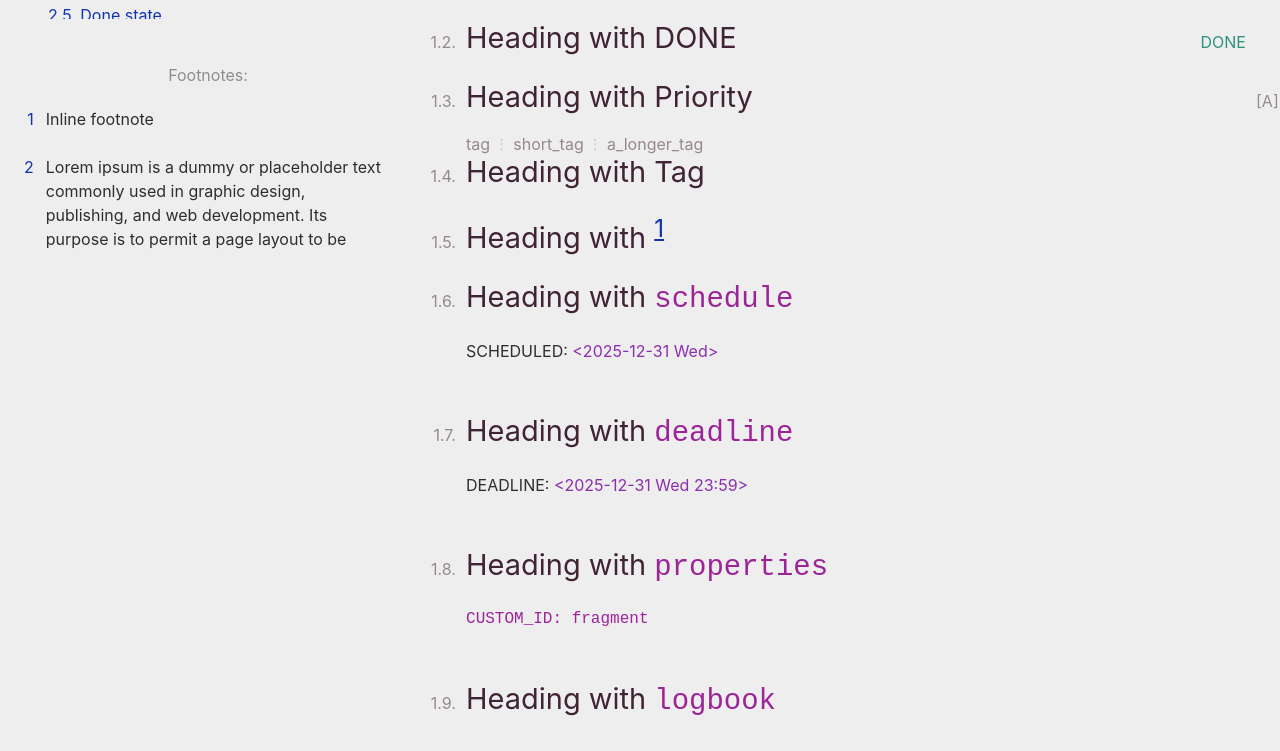
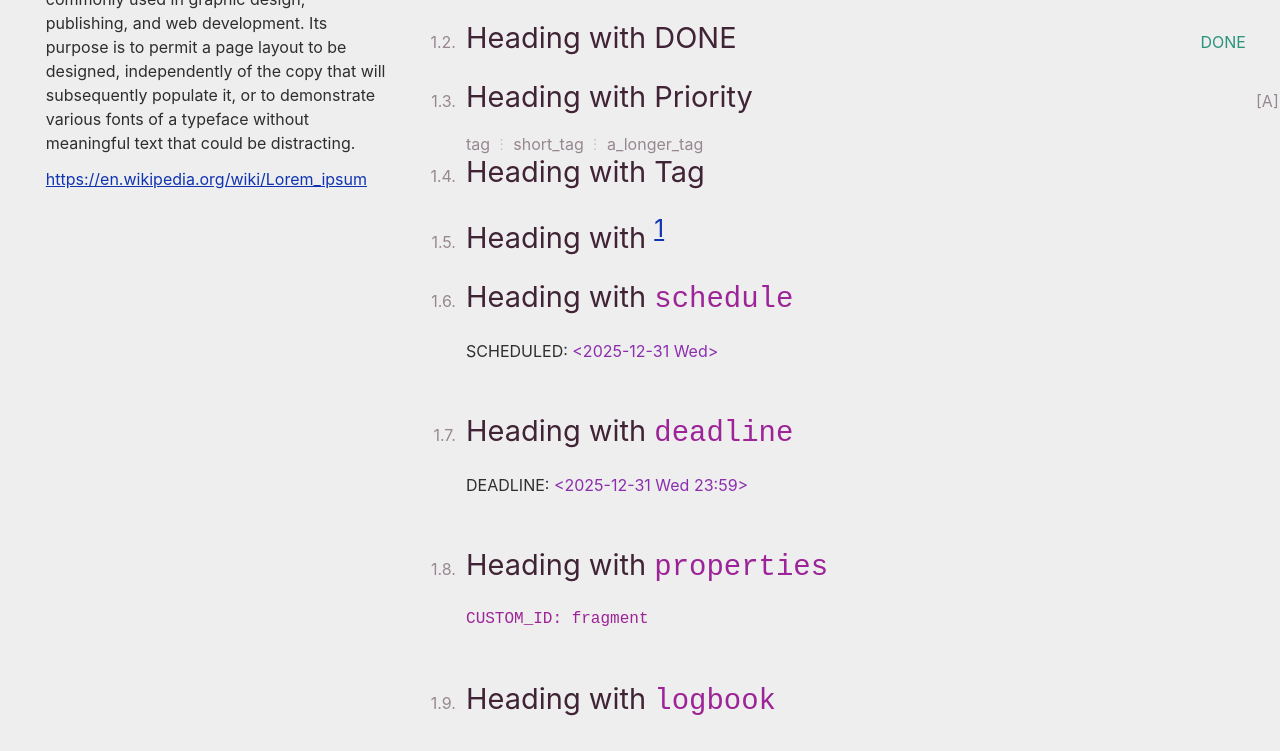
Before and after one commit to DEADB17/org-mode-css, a plain HTML site: page docs/index.html in a window 1280 px wide. Shown: the part 549-1300 px from the top of the page. Drawn offline with Linux system fonts and the light colour scheme.

Commit message:
Revert proportionally size toc and footnotes when they are in one column

```diff
--- a/docs/org.css
+++ b/docs/org.css
@@ -275,7 +275,7 @@ body {
     #table-of-contents, #footnotes {
       position: fixed;
       inline-size: 26rem;
-      block-size: var(--block-size);
+      block-size: 50dvh;
       overflow-y: auto;
     }
     #table-of-contents { top: 0; }
--- a/docs/org.js
+++ b/docs/org.js
@@ -39,25 +39,6 @@ function structureDocument() {
     }
     else body.classList.add("fn");
   }
-
-  // proportionally size toc and footnotes when they are in one column
-  if (toc && footnotes) {
-    const tocH = toc.clientHeight;
-    const footH = footnotes.clientHeight;
-    if (tocH < footH) {
-      const pc = Math.round((tocH / footH) * 100);
-      toc.style.setProperty("--block-size", `${pc}dvh`);
-      footnotes.style.setProperty("--block-size", `calc(${100 - pc}dvh - 1rlh)`);
-    } else {
-      const pc = Math.round((footH / tocH) * 100);
-      toc.style.setProperty("--block-size", `calc(${100 - pc}dvh - 1rlh)`);
-      footnotes.style.setProperty("--block-size", `${pc}dvh`);
-    }
-    console.log(toc.style.blockSize);
-    console.log(footnotes.style.blockSize);
-  }
-  else if (toc) toc.style.setProperty("--block-size", "100dvh");
-  else if (footnotes) footnotes.style.setProperty("--block-size", "100dvh");
 
   // Content :: Un-nest outline sections
   const content = document.getElementById("content");
```
